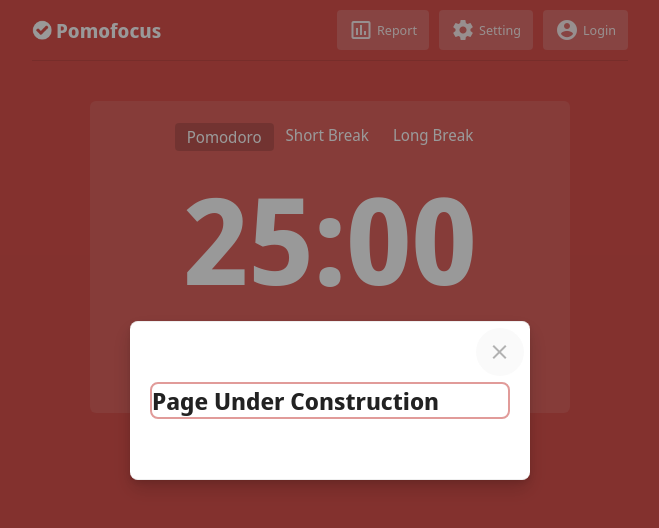
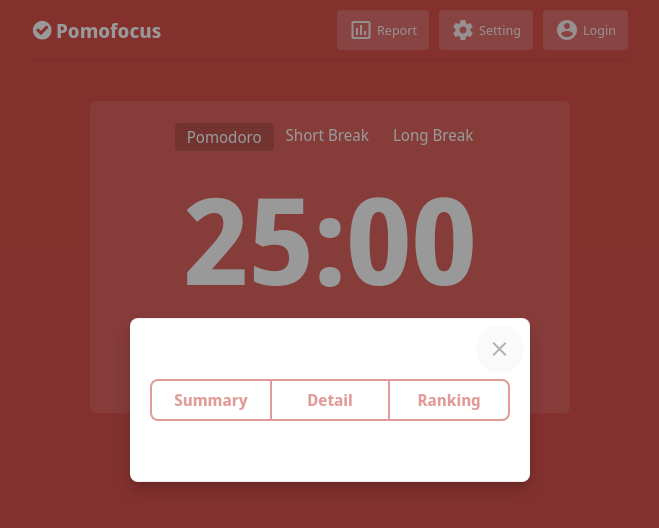
Before and after one commit to arielnmagno/pomodoro, a React (Create React App) app: page /report in a window 1280 px wide. Shown: the top 528 px of the page, without its empty margins (310-969 px from the left). Built offline with nearby package versions, Linux system fonts and the light colour scheme.

Commit message:
Style report header

```diff
--- a/src/components/Report.js
+++ b/src/components/Report.js
@@ -1,13 +1,38 @@
 import Modal from "./Modal";
 import classes from "./Report.module.css";
+
+const tabs = [
+  {
+    id: "summary",
+    label: "Summary",
+  },
+  {
+    id: "detail",
+    label: "Detail",
+  },
+  {
+    id: "ranking",
+    label: "Ranking",
+  },
+];
+
+const TabItem = ({ label }) => (
+  <button className={classes.tabItem}>{label}</button>
+);
+
+const TabBar = () => (
+  <header className={classes.header}>
+    {tabs.map(({ id, label }) => (
+      <TabItem key={id} label={label} />
+    ))}
+  </header>
+);
 
 export default function Report() {
   return (
     <Modal>
       <div className={classes.container}>
-        <header className={classes.header}>
-          <h2>Page Under Construction</h2>
-        </header>
+        <TabBar />
       </div>
     </Modal>
   );
--- a/src/components/Report.module.css
+++ b/src/components/Report.module.css
@@ -1,10 +1,26 @@
 .container {
   padding: 1.25rem;
+  --tab-color: rgb(225, 155, 153);
 }
 
 .header {
-  border: 0.125rem solid rgb(225, 155, 153);
+  border: 0.125rem solid var(--tab-color);
   border-radius: 0.5rem;
   display: flex;
   margin: 2.5rem 0;
 }
+
+.tabItem {
+  padding: 0.5rem 0;
+  font-weight: 600;
+  width: 100%;
+  color: var(--tab-color);
+  background-color: transparent;
+  font-size: 1rem;
+}
+
+.tabItem:nth-child(2) {
+  border-right: 00.125rem solid var(--tab-color);
+  border-left: 00.125rem solid var(--tab-color);
+  border-radius: 0;
+}
```
